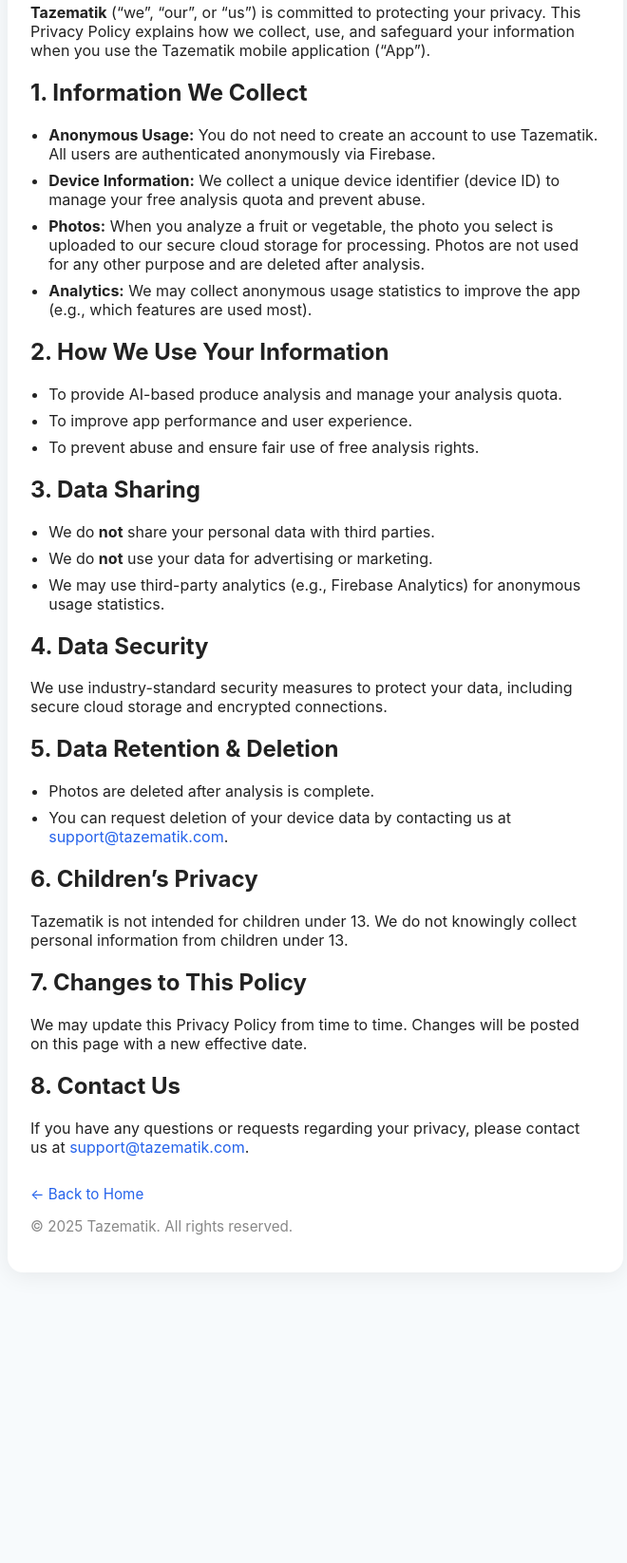
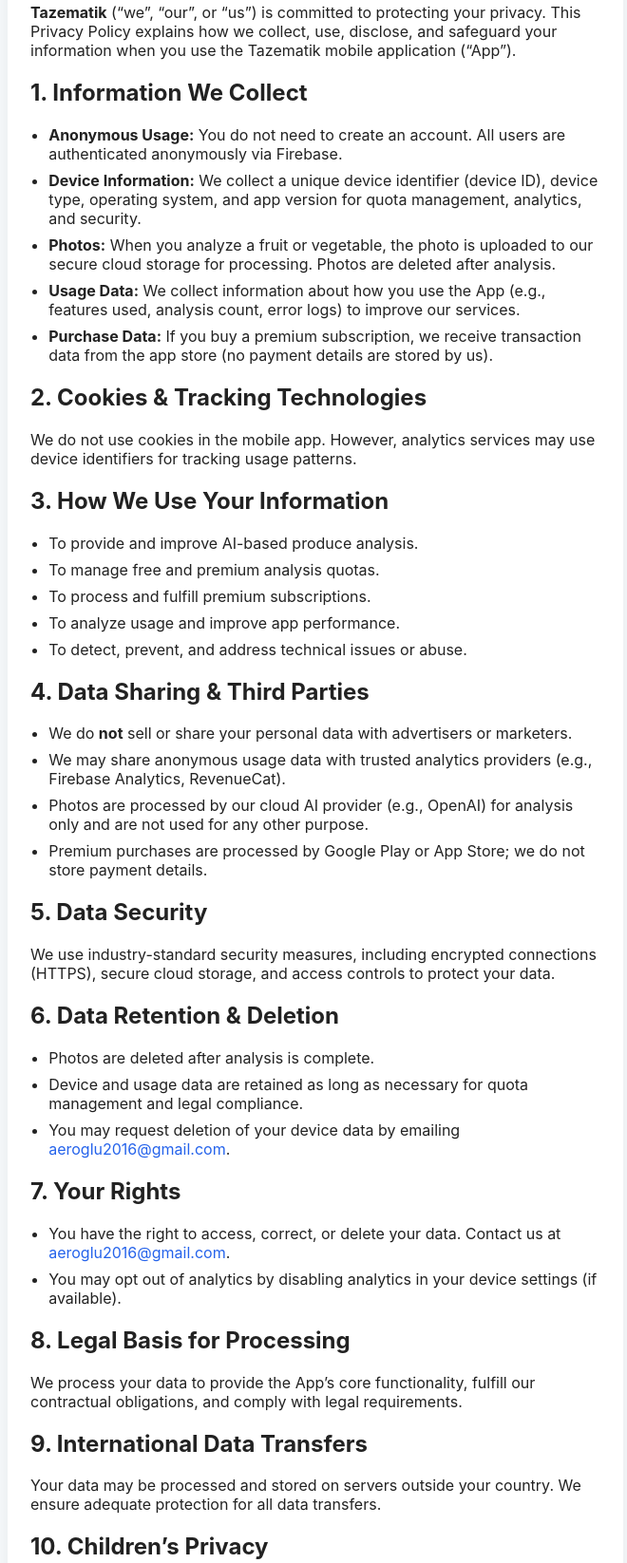
Before and after one commit to lifeanddeath/tazematik-website, a plain HTML site: page privacy-policy.html in a window 1280 px wide. Shown: the part 188-1834 px from the top of the page at 95% size, without its empty margins (308-968 px from the left). Before the commit the page ends 1568 px from the top, so only its background shows below. Drawn offline with Linux system fonts and the light colour scheme.

Commit message:
Update legal docs: more comprehensive, new contact email

```diff
--- a/privacy-policy.html
+++ b/privacy-policy.html
@@ -10,39 +10,55 @@
   <div class="container">
     <h1>Privacy Policy</h1>
     <p>Effective Date: July 11, 2025</p>
-    <p><strong>Tazematik</strong> (“we”, “our”, or “us”) is committed to protecting your privacy. This Privacy Policy explains how we collect, use, and safeguard your information when you use the Tazematik mobile application (“App”).</p>
+    <p><strong>Tazematik</strong> (“we”, “our”, or “us”) is committed to protecting your privacy. This Privacy Policy explains how we collect, use, disclose, and safeguard your information when you use the Tazematik mobile application (“App”).</p>
     <h2>1. Information We Collect</h2>
     <ul>
-      <li><strong>Anonymous Usage:</strong> You do not need to create an account to use Tazematik. All users are authenticated anonymously via Firebase.</li>
-      <li><strong>Device Information:</strong> We collect a unique device identifier (device ID) to manage your free analysis quota and prevent abuse.</li>
-      <li><strong>Photos:</strong> When you analyze a fruit or vegetable, the photo you select is uploaded to our secure cloud storage for processing. Photos are not used for any other purpose and are deleted after analysis.</li>
-      <li><strong>Analytics:</strong> We may collect anonymous usage statistics to improve the app (e.g., which features are used most).</li>
+      <li><strong>Anonymous Usage:</strong> You do not need to create an account. All users are authenticated anonymously via Firebase.</li>
+      <li><strong>Device Information:</strong> We collect a unique device identifier (device ID), device type, operating system, and app version for quota management, analytics, and security.</li>
+      <li><strong>Photos:</strong> When you analyze a fruit or vegetable, the photo is uploaded to our secure cloud storage for processing. Photos are deleted after analysis.</li>
+      <li><strong>Usage Data:</strong> We collect information about how you use the App (e.g., features used, analysis count, error logs) to improve our services.</li>
+      <li><strong>Purchase Data:</strong> If you buy a premium subscription, we receive transaction data from the app store (no payment details are stored by us).</li>
     </ul>
-    <h2>2. How We Use Your Information</h2>
+    <h2>2. Cookies & Tracking Technologies</h2>
+    <p>We do not use cookies in the mobile app. However, analytics services may use device identifiers for tracking usage patterns.</p>
+    <h2>3. How We Use Your Information</h2>
     <ul>
-      <li>To provide AI-based produce analysis and manage your analysis quota.</li>
-      <li>To improve app performance and user experience.</li>
-      <li>To prevent abuse and ensure fair use of free analysis rights.</li>
+      <li>To provide and improve AI-based produce analysis.</li>
+      <li>To manage free and premium analysis quotas.</li>
+      <li>To process and fulfill premium subscriptions.</li>
+      <li>To analyze usage and improve app performance.</li>
+      <li>To detect, prevent, and address technical issues or abuse.</li>
     </ul>
-    <h2>3. Data Sharing</h2>
+    <h2>4. Data Sharing & Third Parties</h2>
     <ul>
-      <li>We do <strong>not</strong> share your personal data with third parties.</li>
-      <li>We do <strong>not</strong> use your data for advertising or marketing.</li>
-      <li>We may use third-party analytics (e.g., Firebase Analytics) for anonymous usage statistics.</li>
+      <li>We do <strong>not</strong> sell or share your personal data with advertisers or marketers.</li>
+      <li>We may share anonymous usage data with trusted analytics providers (e.g., Firebase Analytics, RevenueCat).</li>
+      <li>Photos are processed by our cloud AI provider (e.g., OpenAI) for analysis only and are not used for any other purpose.</li>
+      <li>Premium purchases are processed by Google Play or App Store; we do not store payment details.</li>
     </ul>
-    <h2>4. Data Security</h2>
-    <p>We use industry-standard security measures to protect your data, including secure cloud storage and encrypted connections.</p>
-    <h2>5. Data Retention & Deletion</h2>
+    <h2>5. Data Security</h2>
+    <p>We use industry-standard security measures, including encrypted connections (HTTPS), secure cloud storage, and access controls to protect your data.</p>
+    <h2>6. Data Retention & Deletion</h2>
     <ul>
       <li>Photos are deleted after analysis is complete.</li>
-      <li>You can request deletion of your device data by contacting us at <a href="mailto:support@tazematik.com">support@tazematik.com</a>.</li>
+      <li>Device and usage data are retained as long as necessary for quota management and legal compliance.</li>
+      <li>You may request deletion of your device data by emailing <a href="mailto:aeroglu2016@gmail.com">aeroglu2016@gmail.com</a>.</li>
     </ul>
-    <h2>6. Children’s Privacy</h2>
+    <h2>7. Your Rights</h2>
+    <ul>
+      <li>You have the right to access, correct, or delete your data. Contact us at <a href="mailto:aeroglu2016@gmail.com">aeroglu2016@gmail.com</a>.</li>
+      <li>You may opt out of analytics by disabling analytics in your device settings (if available).</li>
+    </ul>
+    <h2>8. Legal Basis for Processing</h2>
+    <p>We process your data to provide the App’s core functionality, fulfill our contractual obligations, and comply with legal requirements.</p>
+    <h2>9. International Data Transfers</h2>
+    <p>Your data may be processed and stored on servers outside your country. We ensure adequate protection for all data transfers.</p>
+    <h2>10. Children’s Privacy</h2>
     <p>Tazematik is not intended for children under 13. We do not knowingly collect personal information from children under 13.</p>
-    <h2>7. Changes to This Policy</h2>
+    <h2>11. Changes to This Policy</h2>
     <p>We may update this Privacy Policy from time to time. Changes will be posted on this page with a new effective date.</p>
-    <h2>8. Contact Us</h2>
-    <p>If you have any questions or requests regarding your privacy, please contact us at <a href="mailto:support@tazematik.com">support@tazematik.com</a>.</p>
+    <h2>12. Contact Us</h2>
+    <p>If you have any questions or requests regarding your privacy, please contact us at <a href="mailto:aeroglu2016@gmail.com">aeroglu2016@gmail.com</a>.</p>
     <footer>
       <p><a href="index.html">&larr; Back to Home</a></p>
       <p>&copy; 2025 Tazematik. All rights reserved.</p>
```
Also changed, not shown: account-deletion.html (+22 -4 lines), terms-of-use.html (+26 -14 lines).
